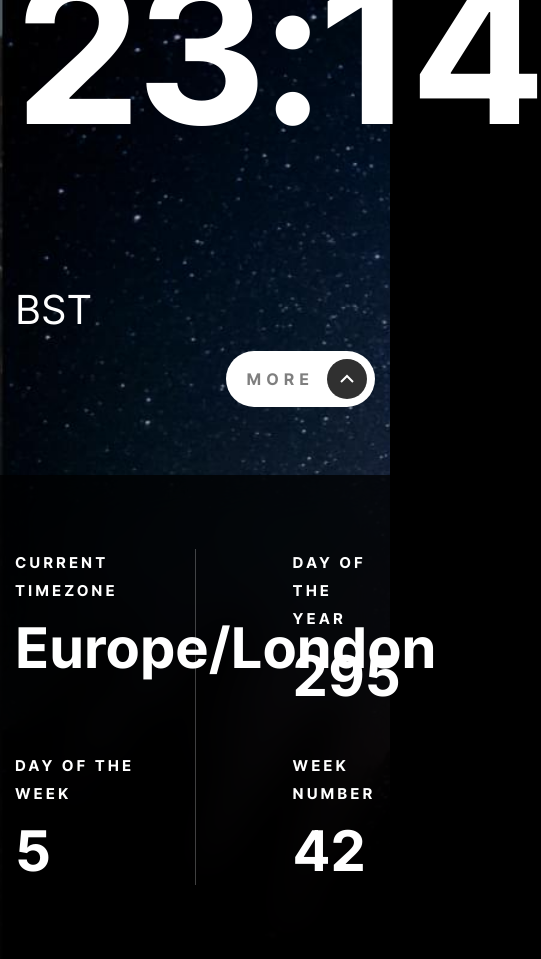
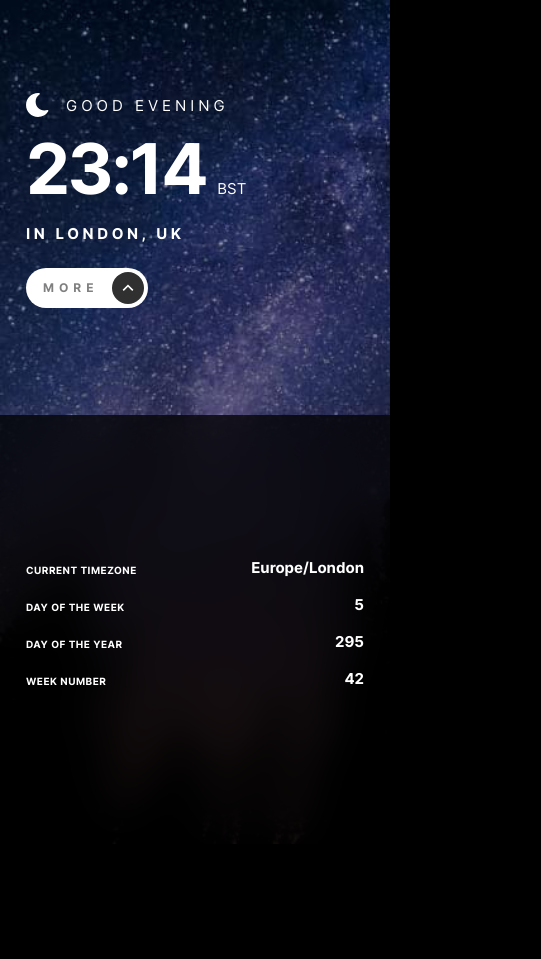
Before and after one commit to electrifymylife/time-of-the-day, a website: page src/index.html in a window 390 px wide. Shown: the whole page, 541 px wide, since content can reach past the window. After the commit the page ends 844 px from the top, so only its background shows below. Drawn offline with nearby package versions, Linux system fonts and the light colour scheme; files that its build step writes are made by us from their sources; files whose address does not match are found by name.

Commit message:
add adaptive styling

```diff
--- a/src/index.html
+++ b/src/index.html
@@ -29,11 +29,13 @@
       </div>
       <div class="timer">
         <p class="timer__greeting">
-          Good <span class="timer__daytime">evening</span>, it's currently
+          <span class="timer__daytime">Good evening</span>
+          <span class="timer__currently">, it's currently</span>
         </p>
-        <time class="timer__time">23:14 <span class="timer__timezone">BST</span></time>
+        <time class="timer__time">23:14<span class="timer__timezone">BST</span></time>
+        <p class="timer__geoposition">In London, UK</p>
       </div>
-      <button class="expand expand--expanded">
+      <button class="expand">
         More
         <svg width="40" height="40" viewBox="0 0 40 40" fill="none" xmlns="http://www.w3.org/2000/svg">
           <circle cx="20" cy="20" r="20" fill="#303030"/>
@@ -48,12 +50,12 @@
           <p class="info__text">Europe/London</p>
         </div>
         <div class="info__wrap">
+          <h2 class="info__title">Day of the week</h2>
+          <p class="info__text">5</p>
+        </div>
+        <div class="info__wrap">
           <h2 class="info__title">Day of the year</h2>
           <p class="info__text">295</p>
-        </div>
-        <div class="info__wrap">
-          <h2 class="info__title">Day of the week</h2>
-          <p class="info__text">5</p>
         </div>
         <div class="info__wrap">
           <h2 class="info__title">Week number</h2>
--- a/src/scss/blocks/screen.scss
+++ b/src/scss/blocks/screen.scss
@@ -7,6 +7,17 @@
   display: grid;
   justify-content: start;
   grid-template-columns: 100%;
+  @media (max-width: $tablet-bp) {
+    padding-top: 80px;
+    padding-bottom: 64px;
+  }
+  @media (max-width: $mobile-bp) {
+    padding-top: 32px;
+    padding-bottom: 40px;
+  }
+  @media (max-width: $smallest-bp) {
+    padding: 20px 0;
+  }
 
   &__container {
     display: grid;
@@ -15,6 +26,16 @@
     justify-items: start;
     width: 100%;
     min-height: calc(100vh - 56px - 98px);
+
+    @media (max-width: $tablet-bp) {
+      grid-template-rows: 1fr 1fr 5.5vh;
+    }
+    @media (max-width: $mobile-bp) {
+      grid-template-rows: 1fr 1fr 4.5vh;
+    }
+    @media (max-width: $smallest-bp) {
+      grid-template-rows: 40% 50% 10%;
+    }
   }
 }
 
@@ -25,10 +46,19 @@
   display: flex;
   align-items: flex-start;
   gap: 15px;
+  @media (max-width: $mobile-bp) {
+    font-size: 12px;
+    line-height: 22px;
+  }
 
   &__author {
     font-weight: 700;
     margin-top: 13px;
+    @media (max-width: $mobile-bp) {
+      font-size: 12px;
+      line-height: 22px;
+      margin-top: 8px;
+    }
   }
 
   &__refresh {
@@ -40,6 +70,15 @@
   grid-row: 2;
   grid-column: span 2;
   align-self: end;
+  @media (max-width: $tablet-bp) {
+    margin-bottom: 80px;
+  }
+  @media (max-width: $mobile-bp) {
+    margin-bottom: 48px;
+  }
+  @media (max-width: $smallest-bp) {
+    margin-bottom: 20px;
+  }
 
   &__greeting {
     font-size: 20px;
@@ -48,6 +87,14 @@
     margin-bottom: 16px;
     padding-left: calc(16px + 24px);
     position: relative;
+    @media (max-width: $tablet-bp) {
+      margin-bottom: 0;
+    }
+    @media (max-width: $mobile-bp) {
+      font-size: 15px;
+      line-height: 25px;
+      margin-bottom: 16px;
+    }
 
     &::before {
       position: absolute;
@@ -57,6 +104,15 @@
       top: 2px;
       left: 0;
       background-repeat: no-repeat;
+      @media (max-width: $mobile-bp) {
+        top: 0;
+      }
+    }
+  }
+
+  &__currently {
+    @media (max-width: $mobile-bp) {
+      display: none;
     }
   }
 
@@ -65,6 +121,20 @@
     font-size: 200px;
     line-height: 200px;
     letter-spacing: -5px;
+    @media (max-width: $tablet-bp) {
+      font-size: 175px;
+      line-height: 175px;
+      letter-spacing: -4.375px;
+    }
+    @media (max-width: $mobile-bp) {
+      font-size: 100px;
+      line-height: 100px;
+      letter-spacing: -2.5px;
+    }
+    @media (max-width: $smallest-bp) {
+      font-size: 70px;
+      line-height: 70px;
+    }
   }
 
   &__timezone {
@@ -73,6 +143,28 @@
     line-height: 28px;
     text-transform: uppercase;
     letter-spacing: 0;
+    margin-left: 11px;
+    @media (max-width: $tablet-bp) {
+      font-size: 32px;
+    }
+    @media (max-width: $mobile-bp) {
+      font-size: 15px;
+    }
+  }
+
+  &__geoposition {
+    display: none;
+    font-weight: 700;
+    letter-spacing: 3.6px;
+    text-transform: uppercase;
+
+    @media (max-width: $tablet-bp) {
+      display: block;
+    }
+    @media (max-width: $mobile-bp) {
+      font-size: 15px;
+      margin-top: 16px;
+    }
   }
 }
 
@@ -93,6 +185,24 @@
   align-items: center;
   gap: 13px;
   padding: 8px 8px 8px 21px;
+
+  svg {
+    @media (max-width: $mobile-bp) {
+      width: 32px;
+      height: 32px;
+    }
+  }
+
+  @media (max-width: $tablet-bp) {
+    grid-column: 1;
+    justify-self: start;
+    align-self: start;
+  }
+  @media (max-width: $mobile-bp) {
+    font-size: 12px;
+    line-height: 14px;
+    padding: 4px 4px 4px 17px;
+  }
 }
 
 .info {
@@ -101,6 +211,14 @@
   width: 100%;
   min-height: calc(50vh - 74px - 74px);
   padding: 74px 0;
+  @media (max-width: $mobile-bp) {
+    padding: 48px 0;
+    min-height: calc(50vh - 48px - 48px);
+  }
+  @media (max-width: $smallest-bp) {
+    padding: 20px 0;
+    min-height: calc(50vh - 20px - 20px);
+  }
 
   &__container {
     display: flex;
@@ -108,6 +226,15 @@
     flex-wrap: wrap;
     row-gap: 42px;
     position: relative;
+    @media (max-width: $tablet-bp) {
+      row-gap: 48px;
+    }
+    @media (max-width: $mobile-bp) {
+      row-gap: 16px;
+    }
+    @media (max-width: $smallest-bp) {
+      row-gap: 0;
+    }
 
     &::before {
       position: absolute;
@@ -116,14 +243,29 @@
       height: 100%;
       top: 0;
       left: 50%;
+
+      @media (max-width: $tablet-big-bp) {
+        display: none;
+      }
     }
   }
 
   &__wrap {
     width: 49%;
+    @media (max-width: $mobile-bp) {
+      display: flex;
+      justify-content: space-between;
+      width: 100%;
+    }
 
     &:nth-child(2n) {
       padding-left: 94px;
+      @media (max-width: $tablet-bp) {
+        padding-left: 75px;
+      }
+      @media (max-width: $mobile-bp) {
+        padding-left: 0;
+      }
     }
   }
 
@@ -132,22 +274,63 @@
     letter-spacing: 3px;
     text-transform: uppercase;
     margin-bottom: 9px;
+
+    @media (max-width: $tablet-bp) {
+      font-size: 13px;
+      letter-spacing: 2.6px;
+    }
+    @media (max-width: $mobile-bp) {
+      font-size: 10px;
+    }
+    @media (max-width: $smallest-bp) {
+      letter-spacing: 0.5px;
+    }
   }
 
   &__text {
     font-weight: 700;
     font-size: 56px;
     line-height: 68px;
+
+    @media (max-width: $tablet-bp) {
+      font-size: 40px;
+      line-height: 48px;
+    }
+    @media (max-width: $mobile-bp) {
+      font-size: 20px;
+      line-height: 24px;
+    }
+    @media (max-width: $smallest-bp) {
+      font-size: 15px;
+    }
   }
 }
 
 .screen--expanded {
   padding-bottom: 0;
+  @media (max-width: $tablet-bp) {
+    padding-top: 154px;
+  }
+  @media (max-width: $mobile-bp) {
+    padding-top: 99px;
+  }
 
   .screen__container {
     grid-template-rows: 35vh 8vh;
     padding-bottom: 56px;
     min-height: calc(50vh - 56px - 56px);
+    @media (max-width: $tablet-bp) {
+      grid-template-rows: 30vh 5.5vh;
+      padding-bottom: 64px;
+    }
+    @media (max-width: $mobile-bp) {
+      grid-template-rows: 25vh 4.5vh;
+      padding-bottom: 54px;
+      min-height: calc(50vh - 54px - 99px);
+    }
+    @media (max-width: $smallest-bp) {
+      grid-template-rows: 20vh 4.5vh;
+    }
   }
 
   .quote {
@@ -169,12 +352,19 @@
   }
 
   .info {
-    display: block;
+    display: flex;
+    align-items: center;
   }
 }
 
 .screen--daytime {
   background-image: url("./assets/img/daytime.jpg");
+  @media (max-width: $tablet-bp) {
+    background-image: url("./assets/img/daytime-tablet.jpg");
+  }
+  @media (max-width: $mobile-bp) {
+    background-image: url("./assets/img/daytime-mobile.jpg");
+  }
 
   .timer__greeting::before {
     background-image: url("./assets/img/greeting-icon-daytime.svg");
@@ -192,6 +382,12 @@
 
 .screen--nighttime {
   background-image: url("./assets/img/nighttime.jpg");
+  @media (max-width: $tablet-bp) {
+    background-image: url("./assets/img/nighttime-tablet.jpg");
+  }
+  @media (max-width: $mobile-bp) {
+    background-image: url("./assets/img/nighttime-mobile.jpg");
+  }
 
   .timer__greeting::before {
     background-image: url("./assets/img/greeting-icon-nighttime.svg");
--- a/src/scss/helpers/scaffolding.scss
+++ b/src/scss/helpers/scaffolding.scss
@@ -60,6 +60,9 @@ img {
 
 .container {
   max-width: $container-width;
-  padding: 0 15px;
+  padding: 0 64px;
   margin: 0 auto;
+  @media (max-width: $mobile-bp) {
+    padding: 0 26px;
+  }
 }
--- a/src/scss/helpers/variables.scss
+++ b/src/scss/helpers/variables.scss
@@ -8,5 +8,6 @@ $desktop-bp: 1440px;
 $tablet-big-bp: 1199px;
 $tablet-bp: 991px;
 $mobile-bp: 767px;
+$smallest-bp: 390px;
 
 $container-width: 1110px;
```
Also changed, not shown: dist/assets/img/daytime-mobile.jpg (added), dist/assets/img/daytime-tablet.jpg (added), dist/assets/img/nighttime-mobile.jpg (added), dist/assets/img/nighttime-tablet.jpg (added), dist/index.html, dist/style.css, src/img/daytime-mobile.jpg (added), src/img/daytime-tablet.jpg (added), src/img/nighttime-mobile.jpg (added), src/img/nighttime-tablet.jpg (added).
